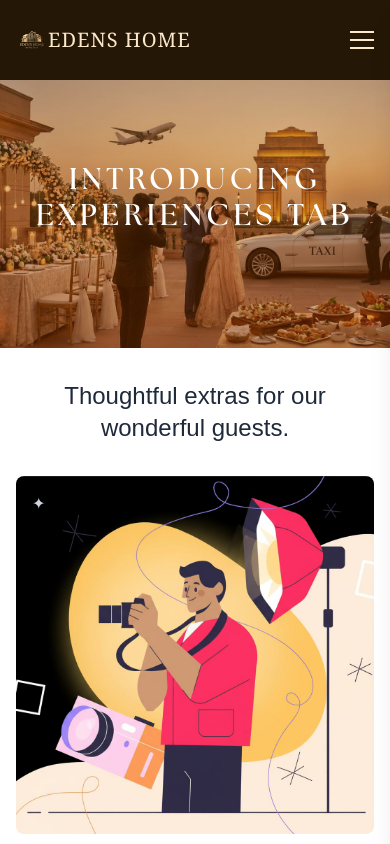
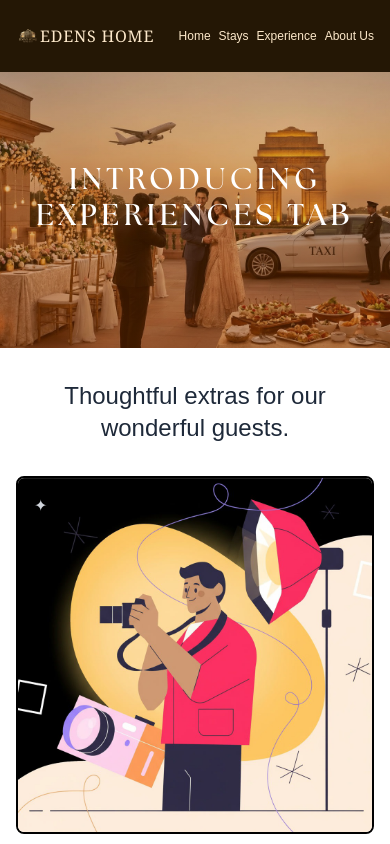
Before and after one commit to PragyeNawani/EDENSHOME, a Next.js app: page /experiences in a window 390 px wide. Shown: the top 844 px of the page. Built offline with nearby package versions, Linux system fonts and the light colour scheme; a web font is replaced by a local one.

Commit message:
Integration

```diff
--- a/app/experiences/page.js
+++ b/app/experiences/page.js
@@ -30,7 +30,7 @@ export default function ExperiencesPage() {
         <div className="grid grid-cols-1 sm:grid-cols-2 md:grid-cols-3 gap-6 sm:gap-8">
           {/* Photography Card */}
           <div className="flex flex-col items-center">
-            <div className="w-full aspect-square rounded-lg flex items-center justify-center mb-4 sm:mb-6 relative overflow-hidden">
+            <div className="w-full aspect-square rounded-lg flex items-center justify-center mb-4 sm:mb-6 relative overflow-hidden border-2">
               <img src="./photo.jpeg" className='h-full w-full object-cover' alt="Photography services" />
               <div className="absolute top-4 left-4">
                 <div className="w-3 h-3 text-gray-300">✦</div>
@@ -44,7 +44,7 @@ export default function ExperiencesPage() {
           {/* Cab Services Card */}
           <div className="flex flex-col items-center">
             <div className="w-full aspect-square bg-gradient-to-br from-blue-50 to-gray-50 rounded-lg flex items-center justify-center mb-4 sm:mb-6 relative overflow-hidden">
-              <div className="relative w-full h-full">
+              <div className="relative w-full h-full border-2 rounded-xl">
                 <img src="./car.jpeg" className='h-full w-full object-cover' alt="Cab services" />
               </div>
             </div>
@@ -56,7 +56,7 @@ export default function ExperiencesPage() {
           {/* Events Card */}
           <div className="flex flex-col items-center sm:col-span-2 md:col-span-1">
             <div className="w-full aspect-square bg-gradient-to-br from-blue-100 to-blue-50 rounded-lg flex items-center justify-center mb-4 sm:mb-6 relative overflow-hidden">
-              <div className="relative w-full h-full">
+              <div className="relative w-full h-full border-2 rounded-xl">
                 <img src="./events.jpeg" className='h-full w-full object-cover' alt="Events" />
               </div>
             </div>
@@ -71,7 +71,7 @@ export default function ExperiencesPage() {
       <div className="relative bg-gradient-to-br from-rose-200 via-purple-200 to-blue-200 py-12 sm:py-16 md:py-20 lg:py-24">
         <div className="absolute inset-0 bg-white/40"></div>
         <div className="relative max-w-4xl mx-auto px-4 sm:px-6 lg:px-8 text-center">
-          <h2 className="text-4xl sm:text-5xl md:text-6xl lg:text-7xl font-bold text-white mb-4 sm:mb-6 md:mb-8 tracking-wide">
+          <h2 className="text-4xl sm:text-5xl md:text-6xl lg:text-7xl font-bold text-white mb-4 sm:mb-6 md:mb-8 tracking-wide [text-shadow:0_2px_20px_#241705]">
             COMING SOON
           </h2>
           <p className="text-base sm:text-lg md:text-xl text-gray-800 font-light italic leading-relaxed mb-8 sm:mb-10 md:mb-12 px-2">
@@ -80,9 +80,11 @@ export default function ExperiencesPage() {
             to make you feel truly at home. Soon, you'll discover experiences that add ease,
             warmth, and a little extra joy to every stay.
           </p>
-          <button className="bg-rose-200/60 hover:bg-rose-300/60 text-gray-800 px-6 sm:px-8 md:px-10 py-2 sm:py-3 text-base sm:text-lg font-light tracking-wider transition-colors">
-            BACK TO HOME
-          </button>
+          <a href="/">
+            <button className="bg-rose-200/60 hover:bg-rose-300/60 text-gray-800 px-6 sm:px-8 md:px-10 py-2 sm:py-3 text-base sm:text-lg font-light tracking-wider transition-colors cursor-pointer">
+              BACK TO HOME
+            </button>
+          </a>
         </div>
       </div>
     </div>
--- a/components/ContactPage.js
+++ b/components/ContactPage.js
@@ -1,8 +1,18 @@
+"use client"
 import React from 'react';
 import { MessageCircle } from 'lucide-react';
 import { FaWhatsapp } from "react-icons/fa";
 
 export default function ContactPage() {
+    // Replace this with your actual email address
+    const hostEmail = "avirals@edenshome.in";
+
+    const handleEmailClick = () => {
+        // Open Gmail compose in a new tab
+        const gmailUrl = `https://mail.google.com/mail/?view=cm&fs=1&to=${hostEmail}`;
+        window.open(gmailUrl, '_blank');
+    };
+
     return (
         <div className="min-h-screen relative flex items-center justify-center p-4">
             {/* Background Image */}
@@ -38,12 +48,13 @@ export default function ContactPage() {
                         If you have a question about your next stay, feel free to reach us out.
                     </p>
 
-                    {/* WhatsApp Button */}
+                    {/* Email Button */}
                     <div className="flex justify-center mb-12">
-                        <button className="bg-amber-700 hover:bg-amber-600 cursor-pointer text-white px-8 py-3 flex items-center gap-3 transition-colors rounded-xl">
-                            {/* <FaWhatsapp size={48} color="#25D366" /> */}
-                            {/* <span className="font-medium">Message us on WhatsApp</span> */}
-                            <span className="font-medium">Email Us!</span>
+                        <button
+                            onClick={handleEmailClick}
+                            className="bg-amber-700 hover:bg-amber-600 cursor-pointer text-white px-8 py-3 font-medium transition-colors rounded-xl"
+                        >
+                            Email Us!
                         </button>
                     </div>
 
--- a/components/EdensHome.js
+++ b/components/EdensHome.js
@@ -80,8 +80,8 @@ export default function EdensHome() {
                 }}
               ></div>
               <div className='absolute sm:hidden w-full h-full bg-white opacity-[10%]'></div>
-              <div className='relative top-0 left-0 z-4 h-full flex flex-col justify-center items-center text-[#241705] sm:hidden '>
-                <span className='text-6xl [text-shadow:0_5px_20px_#241705] heromainheading mb-10'>EDENS HOME</span>
+              <div className='relative top-0 left-0 z-1 h-full flex flex-col justify-center items-center text-[#241705] sm:hidden '>
+                <span className='text-5xl [text-shadow:0_5px_20px_#241705] heromainheading mb-10 text-center'>EDENS HOME</span>
                 <span className="text-4xl italic font-['Times_New_Roman',Times,serif]">Launching soon</span>
                 <span className="text-4xl italic font-['Times_New_Roman',Times,serif]">Delhi NCR</span>
               </div>
--- a/components/Navbar.js
+++ b/components/Navbar.js
@@ -1,103 +1,32 @@
 "use client"
-import React, { useState } from 'react'
+import React from 'react'
 
 const Navbar = () => {
-  const [isMenuOpen, setIsMenuOpen] = useState(false)
-
   return (
     <nav className="fixed top-0 left-0 z-2 backdrop-blur-[10px] flex justify-center px-4 sm:px-8 lg:px-16 py-6 w-full bg-[#241705]">
-      <div className='flex max-w-[1450px] z-50 relative w-full justify-between items-center'>
-        <div className="text-xl sm:text-2xl font-serif tracking-wider flex items-center" style={{ color: '#FCE8CA' }}>
-          <img src="./logo.png" className='h-8 w-8' alt="" />
-          EDENS HOME
-        </div>
+      <div className='flex max-w-[1450px] z-5 w-full justify-between items-center'>
+        <a href="/">
+          <div className="text-base sm:text-xl lg:text-2xl font-serif tracking-wider flex items-center" style={{ color: '#FCE8CA' }}>
+            <img src="./logo.png" className='h-6 w-6 sm:h-8 sm:w-8' alt="" />
+            EDENS HOME
+          </div>
+        </a>
 
-        {/* Desktop Menu */}
-        <div className="hidden md:flex items-center gap-6 lg:gap-8">
-          <a href="/" className="text-base hover:opacity-70 transition-opacity" style={{ color: '#FCE8CA' }}>
+        {/* Navigation Menu - Always Visible */}
+        <div className="flex items-center gap-2 sm:gap-4 md:gap-6 lg:gap-8">
+          <a href="/" className="text-xs sm:text-sm md:text-base hover:opacity-70 transition-opacity" style={{ color: '#FCE8CA' }}>
             Home
           </a>
-          <a href="/stays" className="text-base hover:opacity-70 transition-opacity" style={{ color: '#FCE8CA' }}>
+          <a href="/stays" className="text-xs sm:text-sm md:text-base hover:opacity-70 transition-opacity" style={{ color: '#FCE8CA' }}>
             Stays
           </a>
-          <a href="/experiences" className="text-base hover:opacity-70 transition-opacity" style={{ color: '#FCE8CA' }}>
+          <a href="/experiences" className="text-xs sm:text-sm md:text-base hover:opacity-70 transition-opacity whitespace-nowrap" style={{ color: '#FCE8CA' }}>
             Experience
           </a>
-          <a href="/about" className="text-base hover:opacity-70 transition-opacity" style={{ color: '#FCE8CA' }}>
+          <a href="/about" className="text-xs sm:text-sm md:text-base hover:opacity-70 transition-opacity whitespace-nowrap" style={{ color: '#FCE8CA' }}>
             About Us
           </a>
         </div>
-
-        {/* Mobile Menu Button */}
-        <button
-          className="md:hidden flex flex-col gap-1.5 z-50"
-          onClick={() => setIsMenuOpen(!isMenuOpen)}
-          aria-label="Toggle menu"
-        >
-          <span
-            className={`block w-6 h-0.5 transition-all duration-300 ${isMenuOpen ? 'rotate-45 translate-y-2' : ''}`}
-            style={{ backgroundColor: '#FCE8CA' }}
-          />
-          <span
-            className={`block w-6 h-0.5 transition-all duration-300 ${isMenuOpen ? 'opacity-0' : ''}`}
-            style={{ backgroundColor: '#FCE8CA' }}
-          />
-          <span
-            className={`block w-6 h-0.5 transition-all duration-300 ${isMenuOpen ? '-rotate-45 -translate-y-2' : ''}`}
-            style={{ backgroundColor: '#FCE8CA' }}
-          />
-        </button>
-
-        {/* Mobile Menu */}
-        <div
-          className={`md:hidden fixed top-0 right-0 h-screen w-64 bg-[#241705] shadow-xl transition-transform duration-300 ${
-            isMenuOpen ? 'translate-x-0' : 'translate-x-full'
-          }`}
-          style={{ paddingTop: '5rem' }}
-        >
-          <div className="flex flex-col gap-6 px-8">
-            <a
-              href="/"
-              className="text-base hover:opacity-70 transition-opacity py-2"
-              style={{ color: '#FCE8CA' }}
-              onClick={() => setIsMenuOpen(false)}
-            >
-              Home
-            </a>
-            <a
-              href="/stays"
-              className="text-base hover:opacity-70 transition-opacity py-2"
-              style={{ color: '#FCE8CA' }}
-              onClick={() => setIsMenuOpen(false)}
-            >
-              Stays
-            </a>
-            <a
-              href="/experiences"
-              className="text-base hover:opacity-70 transition-opacity py-2"
-              style={{ color: '#FCE8CA' }}
-              onClick={() => setIsMenuOpen(false)}
-            >
-              Experience
-            </a>
-            <a
-              href="/about"
-              className="text-base hover:opacity-70 transition-opacity py-2"
-              style={{ color: '#FCE8CA' }}
-              onClick={() => setIsMenuOpen(false)}
-            >
-              About Us
-            </a>
-          </div>
-        </div>
-
-        {/* Overlay */}
-        {isMenuOpen && (
-          <div
-            className="md:hidden fixed inset-0 bg-black bg-opacity-50 z-40"
-            onClick={() => setIsMenuOpen(false)}
-          />
-        )}
       </div>
     </nav>
   )
```
Also changed, not shown: app/stays/page.js (+23 -2 lines), components/AboutPage.js (+7 -2 lines).
